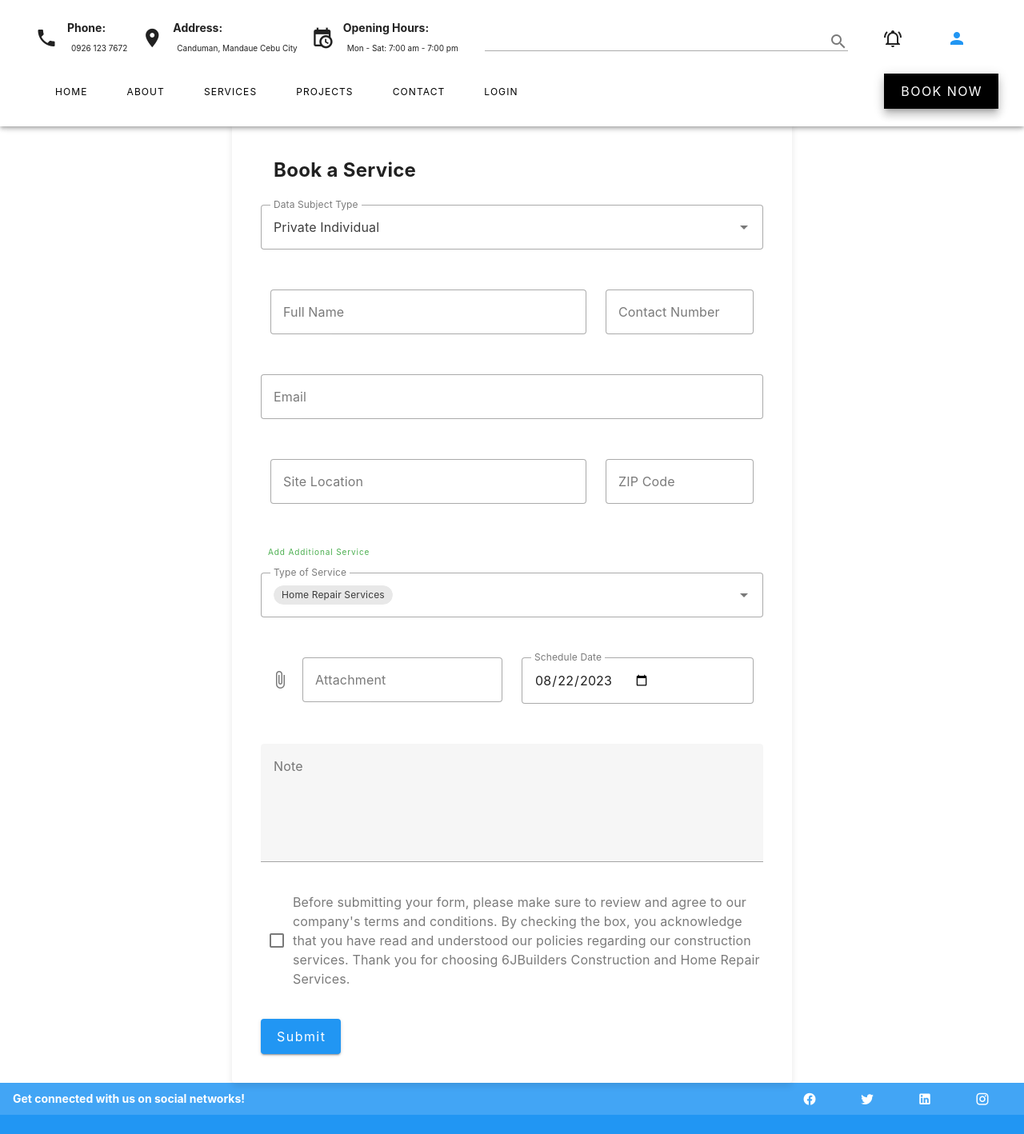
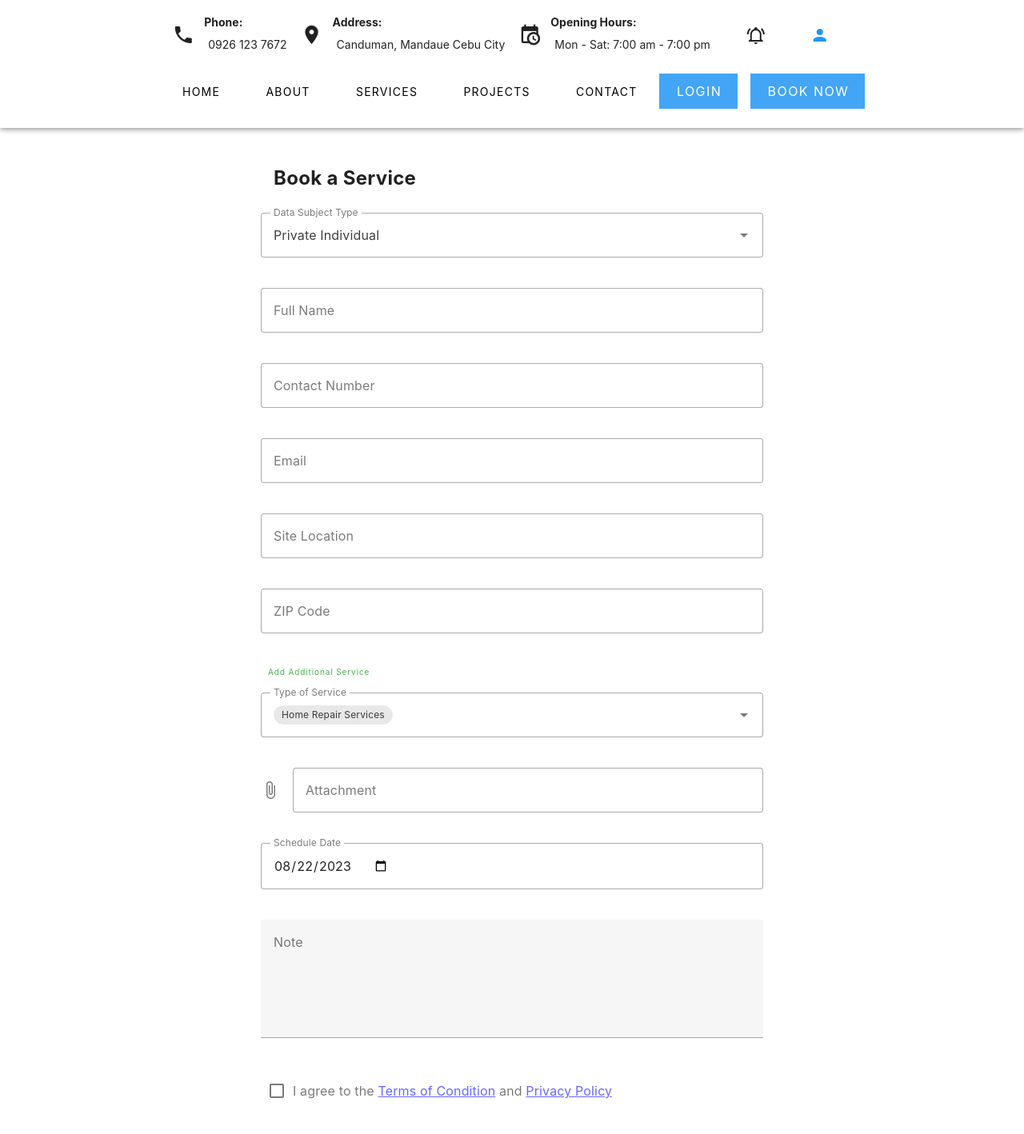
Before and after one commit to Gravi-Tech/6jbuilders-portal, a Vue app: page /6jbuilders/book in a window 1280 px wide. Shown: the top 1418 px of the page at 80% size. Built offline with nearby package versions, Linux system fonts and the light colour scheme; a web font is replaced by a local one; what vue3-google-login would draw is missing.

Commit message:
t9-081123 update

```diff
--- a/index.html
+++ b/index.html
@@ -4,7 +4,7 @@
     <meta charset="UTF-8">
     <link rel="icon" href="/favicon.png">
     <meta name="viewport" content="width=device-width, initial-scale=1.0">
-    <title>6 JBUILDERS</title>
+    <title></title>
   </head>
   <body>
     <div id="app"></div>
--- a/src/components/Book.vue
+++ b/src/components/Book.vue
@@ -1,29 +1,20 @@
 <template>
     <div class="booking-form">
-        <v-card class="form-card">
+        <v-card variant="text" class="form-card">
             <v-card-title class="form-title">Book a Service</v-card-title>
             <v-form @submit.prevent="submitForm">
                 <v-select v-model="dataSubjectType" :items="dataSubjectTypes" label="Data Subject Type"
                     variant="outlined"></v-select>
-                <div class="d-flex">
-                    <v-col cols="8">
-                        <v-text-field :rules="[rules.required]" v-model="fullName" label="Full Name"
-                            placeholder="Juan Dela Cruz" variant="outlined"></v-text-field>
-                    </v-col>
-                    <v-col cols="4">
-                        <v-text-field :rules="[rules.required]" v-model="contactNumber" label="Contact Number"
-                            placeholder="09123456789" variant="outlined"></v-text-field>
-                    </v-col>
-                </div>
+                <v-text-field :rules="[rules.required]" v-model="fullName" label="Full Name" placeholder="Juan Dela Cruz"
+                    variant="outlined"></v-text-field>
+                <v-text-field :rules="[rules.required]" v-model="contactNumber" label="Contact Number"
+                    placeholder="09123456789" variant="outlined"></v-text-field>
                 <v-text-field :rules="[rules.email]" v-model="email" label="Email" variant="outlined"
                     placeholder="juan.delacruz@gmail.com"></v-text-field>
-                <div class="d-flex">
-                    <v-col cols="8"><v-text-field :rules="[rules.required]" v-model="siteLocation" label="Site Location"
-                            placeholder="Street/Barangay/Municipality/City/Province"
-                            variant="outlined"></v-text-field></v-col>
-                    <v-col cols="4"><v-text-field :rules="[rules.required]" v-model="zipCode" label="ZIP Code"
-                            placeholder="6000" variant="outlined"></v-text-field></v-col>
-                </div>
+                <v-text-field :rules="[rules.required]" v-model="siteLocation" label="Site Location"
+                    placeholder="Street/Barangay/Municipality/City/Province" variant="outlined"></v-text-field>
+                <v-text-field :rules="[rules.required]" v-model="zipCode" label="ZIP Code" placeholder="6000"
+                    variant="outlined"></v-text-field>
                 <div>
                     <v-row>
                         <v-col cols="auto">
@@ -40,19 +31,17 @@
                         </v-col>
                     </v-row>
                 </div>
-                <div class="d-flex">
-                    <v-col cols="6">
-                        <v-file-input v-model="attachment" label="Attachment" variant="outlined"></v-file-input>
-                    </v-col>
-                    <v-col cols="6">
-                        <v-text-field v-model="scheduleDate" label="Schedule Date" type="date"
-                            variant="outlined"></v-text-field>
-                    </v-col>
-                </div>
+                <v-file-input v-model="attachment" label="Attachment" variant="outlined"></v-file-input>
+                <v-text-field v-model="scheduleDate" label="Schedule Date" type="date" variant="outlined"></v-text-field>
                 <v-textarea v-model="note" label="Note"></v-textarea>
-                <v-checkbox v-model="agreeToTerms" color="blue" :rules="[rules.required]"
-                    label="Before submitting your form, please make sure to review and agree to our company's terms and conditions. By checking the box, you acknowledge that you have read and understood our policies regarding our construction services. Thank you for choosing 6JBuilders Construction and Home Repair Services."></v-checkbox>
-                <v-btn type="submit" color="blue" size="large" width="100px">Submit</v-btn>
+                <v-checkbox v-model="agreement" :rules="[rules.required]" color="blue">
+                    <template v-slot:label>
+                        I agree to the&nbsp;
+                        <router-link :to="getLinkRoute('Terms of Condition')">Terms of Condition</router-link>
+                        &nbsp;and&nbsp;
+                        <router-link :to="getLinkRoute('Privacy Policy')">Privacy Policy</router-link> </template>
+                </v-checkbox>
+                <v-btn type="submit" color="blue" size="large">Submit</v-btn>
             </v-form>
         </v-card>
     </div>
@@ -72,6 +61,7 @@ export default {
     },
     data() {
         return {
+            agreement: false,
             dataSubjectTypes: ['Commercial', 'Contractor', 'Architect', 'Engineer'],
             dataSubjectType: "Private Individual",
             fullName: null,
@@ -106,12 +96,25 @@ export default {
     methods: {
         submitForm() {
             // Handle form submission
-        }
+        },
+        getLinkRoute(link) {
+            if (link === 'Terms of Condition' || link === 'Privacy Policy') {
+                const routeName = link === 'Terms of Condition' ? 'terms-of-service' : 'privacy-policy';
+                return { name: 'legal', params: { page: routeName } };
+            } else {
+                const legalRoute = link.toLowerCase().replace(/\s+/g, '-');
+                return { name: legalRoute };
+            }
+        },
     }
 };
 </script>
 
 <style scoped>
+a {
+    color: blue;
+}
+
 .booking-form {
     display: flex;
     justify-content: center;
@@ -122,7 +125,6 @@ export default {
     max-width: 700px;
     width: 100%;
     padding: 36px;
-    box-shadow: 0px 4px 8px rgba(0, 0, 0, 0.1);
 }
 
 .form-title {
--- a/src/components/Header.vue
+++ b/src/components/Header.vue
@@ -1,7 +1,7 @@
 <template>
-    <v-app-bar app height="150" class="pb-1 pt-1">
-        <v-container>
-            <v-row class="d-flex justify-center align-center">
+    <v-app-bar app height="160" :class="appBarClass">
+        <section>
+            <v-row v-if="!isShrunk" class="d-flex justify-center align-center mt-1">
                 <v-col cols="auto">
                     <v-row class="d-flex align-center">
                         <v-icon class="app-icon large-icon">mdi-phone</v-icon>
@@ -29,11 +29,11 @@
                         </v-col>
                     </v-row>
                 </v-col>
-                <v-col>
+                <!-- <v-col>
                     <v-row class="d-flex align-center">
                         <SearchBar />
                     </v-row>
-                </v-col>
+                </v-col> -->
                 <v-col cols="auto">
                     <Notification />
                 </v-col>
@@ -51,7 +51,7 @@
                         <v-col cols="auto" v-for="(link, i) in navLinks" :key="i">
                             <v-menu v-if="link.route === 'services'" open-on-hover>
                                 <template v-slot:activator="{ props }">
-                                    <v-btn size="small" color="black" v-bind="props">
+                                    <v-btn color="black" v-bind="props">
                                         Services
                                     </v-btn>
                                 </template>
@@ -64,19 +64,22 @@
                                 </v-list>
                             </v-menu>
                             <v-btn v-else :color="activeRoute === link.route ? '#039BE5' : 'black'" variant="text"
-                                size="small" @click="navTo(link.route)">{{ link.title }}</v-btn>
+                                @click="navTo(link.route)">{{ link.title }}</v-btn>
                         </v-col>
                     </v-row>
                 </v-col>
-                <v-row btn class="d-flex justify-end align-center">
-                    <v-col cols="auto">
-                        <v-row class="d-flex justify-center align-center bg-black">
-                            <v-btn variant="evelated" elevation="8" size="large" @click="navTo('book')">Book Now</v-btn>
-                        </v-row>
-                    </v-col>
-                </v-row>
+                <v-col cols="auto" class="mr-4">
+                    <v-row class="d-flex justify-center align-center bg-blue-lighten-1">
+                        <v-btn size="large" @click="navTo('login')">Login</v-btn>
+                    </v-row>
+                </v-col>
+                <v-col cols="auto">
+                    <v-row class="d-flex justify-center align-center bg-blue-lighten-1">
+                        <v-btn size="large" @click="navTo('book')">Book Now</v-btn>
+                    </v-row>
+                </v-col>
             </v-row>
-        </v-container>
+        </section>
     </v-app-bar>
 </template>
 
@@ -110,7 +113,6 @@ const navLinks = [
     { route: 'services', title: 'Services' },
     { route: 'projects', title: 'Projects' },
     { route: 'contact', title: 'Contact' },
-    { route: 'login', title: 'Login' },
 ]
 const navTo = (to) => {
     router.push({ name: to });
@@ -128,7 +130,14 @@ export default {
     },
     data: () => ({
         activeRoute: null,
+        isShrunk: false,
     }),
+    mounted() {
+        window.addEventListener('scroll', this.onScroll);
+    },
+    beforeDestroy() {
+        window.removeEventListener('scroll', this.onScroll);
+    },
     created() {
         this.activeRoute = this.$route.name;
 
@@ -136,10 +145,30 @@ export default {
             this.activeRoute = to.name;
         });
     },
-}
+    methods: {
+        onScroll() {
+            const scrollPosition = window.scrollY;
+            this.isShrunk = scrollPosition > 50;
+        },
+    },
+    computed: {
+        appBarClass() {
+            return {
+                'shrink-header': this.isShrunk,
+            };
+        },
+    },
+};
 </script>
 
 <style>
+.shrink-header {
+    padding: 10px;
+    height: 80px;
+    transition: height 0.4s ease-in-out;
+    overflow: hidden;
+}
+
 strong {
     font-size: 14px;
 }
@@ -149,7 +178,7 @@ strong {
 }
 
 .small-text {
-    font-size: 10px;
+    font-size: 14px;
 }
 
 @media screen and (max-width: 600px) {
--- a/src/components/ScrollBack.vue
+++ b/src/components/ScrollBack.vue
@@ -1,7 +1,7 @@
 <template>
     <div v-show="showButton" class="support-button">
         <v-col cols="auto">
-            <v-btn size="large" color="teal-accent-4" @click="scrollToTop" class="circular-button">
+            <v-btn icon="$vuetify" size="large" color="teal-accent-4" @click="scrollToTop">
                 <v-icon>mdi-arrow-up</v-icon>
             </v-btn>
         </v-col>
@@ -42,9 +42,4 @@ export default {
     right: 20px;
     z-index: 1000;
 }
-
-.circular-button {
-
-    border-radius: 50%;
-}
 </style>
--- a/src/components/UserPortal.vue
+++ b/src/components/UserPortal.vue
@@ -1,5 +1,16 @@
 <template>
-    <div class="login-container">
+    <div class="d-flex">
+        <div class="left">
+            <div class="align-center justify-center content">
+                <div class="txt">
+                    <h1>Welcome Message</h1>
+                </div>
+                <div class="bg">
+                    <img src="../assets/images/6jbuilders-bg.jpg" alt="Google Logo" />
+                </div>
+            </div>
+        </div>
+        <div class="right">
             <div class="login-box">
                 <h1 class="app-title">6 JBUILDERS PORTAL</h1>
                 <p class="app-description">Log in to get started</p>
@@ -17,9 +28,11 @@
                         @login-error="onLoginError" @click="onFacebookLogin">
                         <span>Log in with Facebook</span>
                     </v-facebook-login>
-                <v-btn v-if="!showAdminPortal" variant="text" size="x-small" color="success" @click="showAdminModal = true">
+                    <v-btn v-if="!showAdminPortal" variant="text" size="x-small" color="success"
+                        @click="showAdminModal = true">
                         <span>Admin?</span>
                     </v-btn>
+                </div>
             </div>
         </div>
     </div>
@@ -128,17 +141,10 @@ export default defineComponent({
 </script>
 
 <style scoped>
-.login-container {
-    display: flex;
-    justify-content: center;
-    align-items: center;
-}
-
 .login-box {
     background-color: #ffffff;
     border-radius: 8px;
     padding: 30px;
-    box-shadow: 0 4px 8px rgba(0, 0, 0, 0.1);
     text-align: center;
     width: 400px;
     margin: 50px;
--- a/src/router/index.js
+++ b/src/router/index.js
@@ -129,7 +129,7 @@ router.beforeEach((to, from, next) => {
       .map(word => word.charAt(0).toUpperCase() + word.slice(1))
       .join(' ')
     : 'Home';
-  document.title = `6 JBUILDERS - ${routeName}`;
+  document.title = `6J Builders - ${routeName}`;
   next();
 });
 
--- a/src/views/LoginView.vue
+++ b/src/views/LoginView.vue
@@ -1,7 +1,5 @@
 <template>
-    <Header />
     <UserPortal />
-    <Footer />
 </template>
 
 <script scoped>
--- a/src/views/ProjectDetailsView.vue
+++ b/src/views/ProjectDetailsView.vue
@@ -148,7 +148,8 @@ export default {
 
 .project-image {
     position: relative;
-    width: calc(33.333% - 10px);
+    width: calc(33.333% - 20px);
+    margin: 10px;
     margin-bottom: 20px;
 }
 
```
Lines whose indentation alone changed are shown as unchanged.
